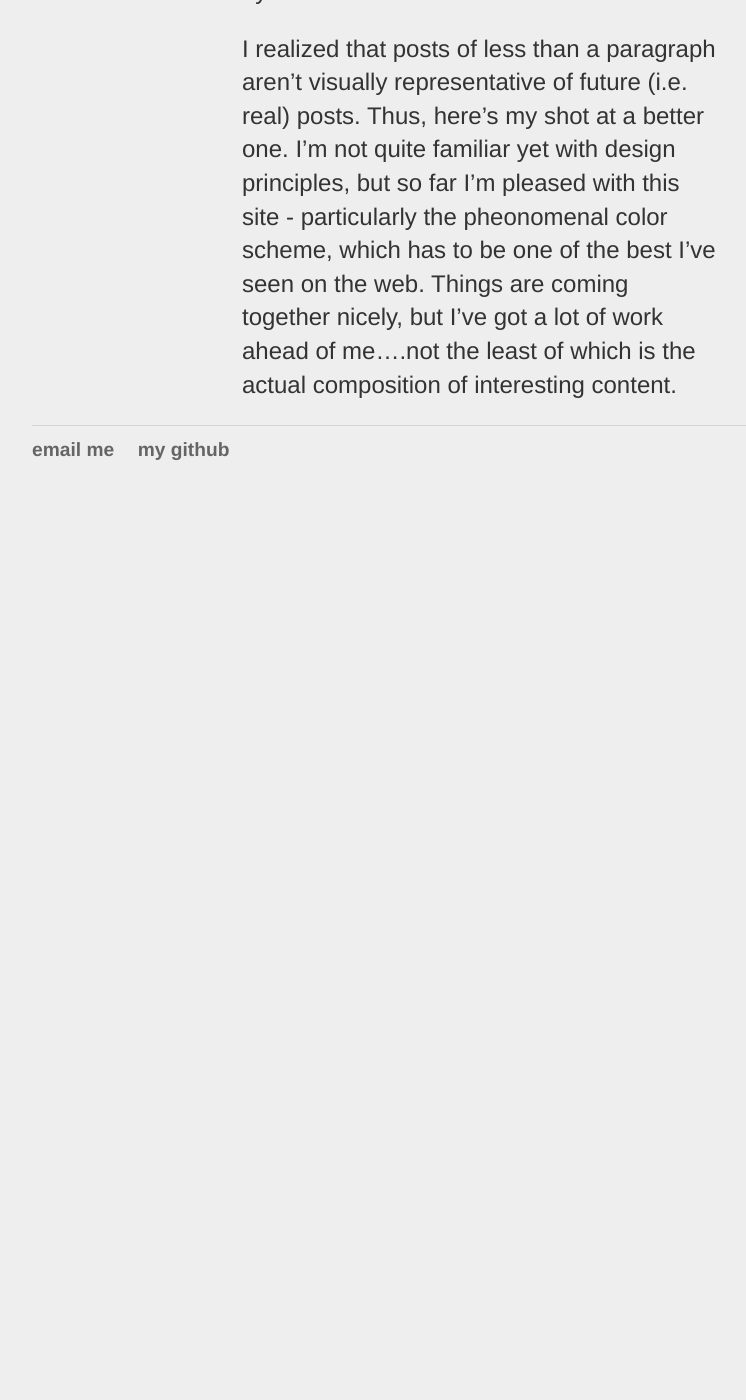
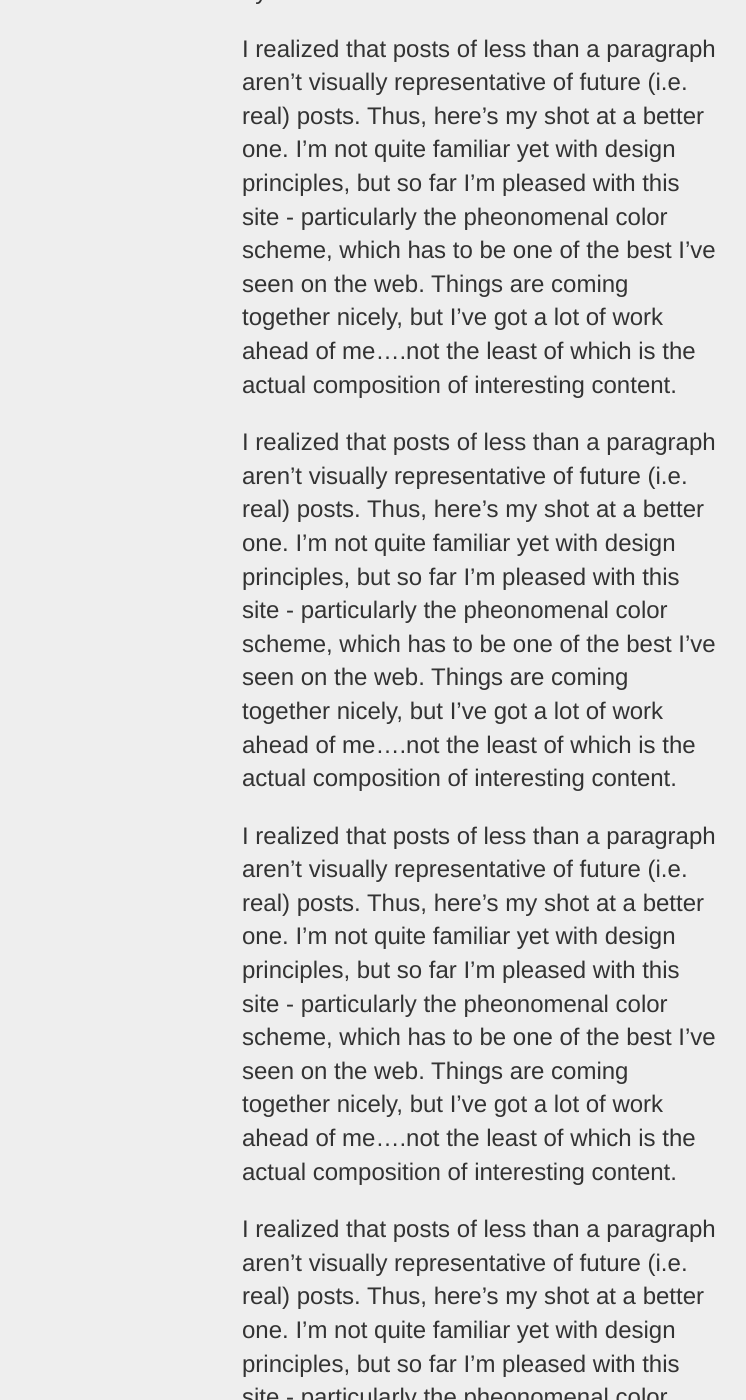
Before and after one commit to eswan18/ethanswan.com, a Jekyll site: the page built from _posts/2016-12-15-full-length-post.md, in a window 1280 px wide and 1400 px high, scrolled down 270 px. Shown: the whole window, without its empty margins (160-906 px from the left). Built offline with Jekyll 4.4.1, drawn with Linux system fonts in a browser that asks for light colours; before the commit the page ends 900 px from its top, so only the background shows below that; some of the changed text lies outside the part shown.

```diff
--- a/_posts/2016-12-15-full-length-post.md
+++ b/_posts/2016-12-15-full-length-post.md
@@ -7,3 +7,15 @@ author: "Ethan Swan"
 
 I realized that posts of less than a paragraph aren't visually representative of future (i.e. real) posts. Thus, here's my shot at a better one.
 I'm not quite familiar yet with design principles, but so far I'm pleased with this site - particularly the pheonomenal color scheme, which has to be one of the best I've seen on the web. Things are coming together nicely, but I've got a lot of work ahead of me....not the least of which is the actual composition of interesting content.
+
+I realized that posts of less than a paragraph aren't visually representative of future (i.e. real) posts. Thus, here's my shot at a better one.
+I'm not quite familiar yet with design principles, but so far I'm pleased with this site - particularly the pheonomenal color scheme, which has to be one of the best I've seen on the web. Things are coming together nicely, but I've got a lot of work ahead of me....not the least of which is the actual composition of interesting content.
+
+I realized that posts of less than a paragraph aren't visually representative of future (i.e. real) posts. Thus, here's my shot at a better one.
+I'm not quite familiar yet with design principles, but so far I'm pleased with this site - particularly the pheonomenal color scheme, which has to be one of the best I've seen on the web. Things are coming together nicely, but I've got a lot of work ahead of me....not the least of which is the actual composition of interesting content.
+
+I realized that posts of less than a paragraph aren't visually representative of future (i.e. real) posts. Thus, here's my shot at a better one.
+I'm not quite familiar yet with design principles, but so far I'm pleased with this site - particularly the pheonomenal color scheme, which has to be one of the best I've seen on the web. Things are coming together nicely, but I've got a lot of work ahead of me....not the least of which is the actual composition of interesting content.
+
+I realized that posts of less than a paragraph aren't visually representative of future (i.e. real) posts. Thus, here's my shot at a better one.
+I'm not quite familiar yet with design principles, but so far I'm pleased with this site - particularly the pheonomenal color scheme, which has to be one of the best I've seen on the web. Things are coming together nicely, but I've got a lot of work ahead of me....not the least of which is the actual composition of interesting content.
```
Also changed, not shown: index.html (+6 -2 lines).
